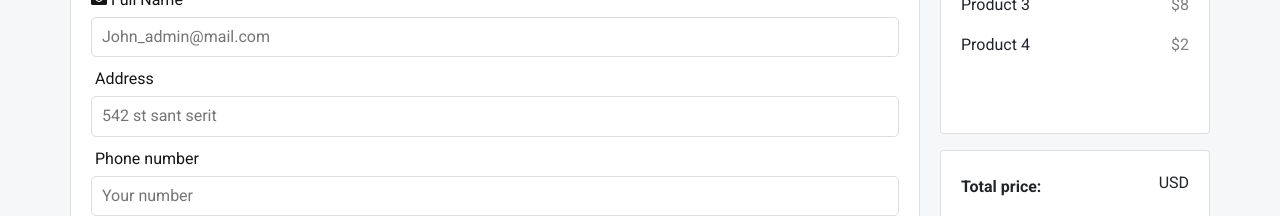
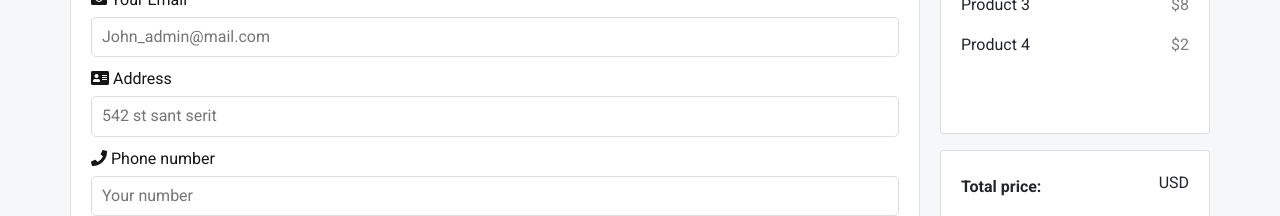
Before and after one commit to GroupOfTue/food-web, a React app: page /Checkout in a window 1280 px wide. Shown: the part 277-493 px from the top of the page. Built offline with nearby package versions, Linux system fonts and the light colour scheme.

Commit message:
fix order

```diff
--- a/src/pages/Checkout/index.js
+++ b/src/pages/Checkout/index.js
@@ -26,15 +26,15 @@ function Checkout() {
                       </label>
                       <input type="text" id="fullname" placeholder="Mr John" />
                       <label for="email">
-                        <i class="fa fa-envelope">&nbsp;</i>Full Name
+                        <i class="fa fa-envelope">&nbsp;</i>Your Email
                       </label>
                       <input type="text" id="email" placeholder="John_admin@mail.com" />
                       <label for="address">
-                        <i class="fa fa-address-card-o">&nbsp;</i>Address
+                        <i class="fa fa-address-card">&nbsp;</i>Address
                       </label>
                       <input type="text" id="address" placeholder="542 st sant serit" />
                       <label for="city">
-                        <i class="fa fa-institution">&nbsp;</i>Phone number
+                        <i class="fa fa-phone">&nbsp;</i>Phone number
                       </label>
                       <input type="text" id="city" placeholder="Your number" />
                       <div class="containerx">
```
